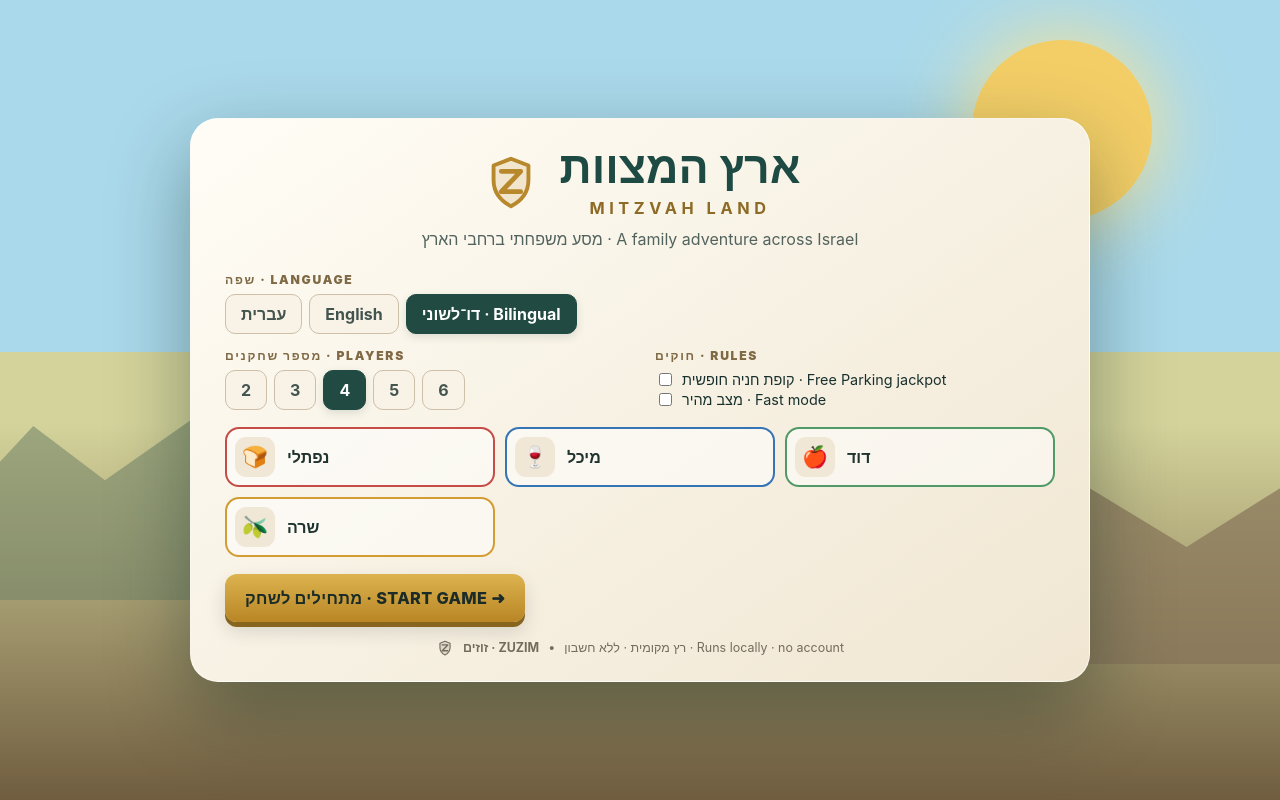
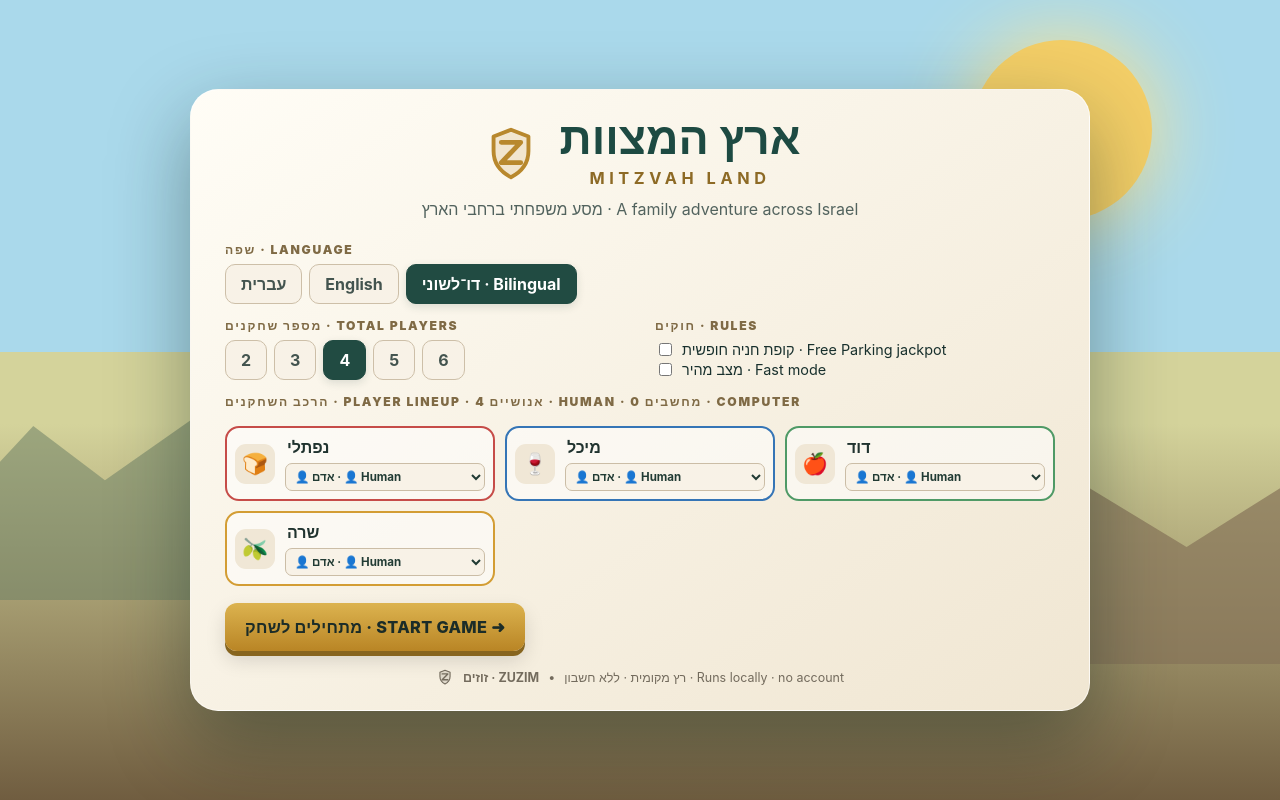
Before and after one commit to naftali-spitz/mitzvah-land, a React (Vite) app: page / in a window 1280 px wide. Built offline with nearby package versions, Linux system fonts and the light colour scheme.

Commit message:
Allow choosing human or computer players and difficulty

```diff
--- a/src/components/SetupScreen.tsx
+++ b/src/components/SetupScreen.tsx
@@ -1,41 +1,79 @@
 import { useMemo, useState } from 'react';
 import { motion } from 'framer-motion';
 import { useGameStore } from '../store/gameStore';
-import type { Lang } from '../types/game';
+import type { Lang, Player } from '../types/game';
 import { CurrencyIcon } from './CurrencyIcon';
 
-const tokens=['🍞','🍷','🍎','🫒','🚌','🎒','🥾','🏠','✡','📚'];
-const colors=['#c64c48','#3575b6','#4f9a66','#d39d34','#8c5bb5','#df6b9b'];
-export function SetupScreen(){
- const {lang,setupLang,newGame}=useGameStore();
- const [count,setCount]=useState(4);
- const [names,setNames]=useState(['נפתלי','מיכל','דוד','שרה','','']);
- const [chosen,setChosen]=useState(tokens.slice(0,6));
- const [freeParking,setFreeParking]=useState(false);
- const [fast,setFast]=useState(false);
- const players=useMemo(()=>Array.from({length:count},(_,i)=>({name:names[i]||`Player ${i+1}`,token:chosen[i],color:colors[i]})),[count,names,chosen]);
- const label=(he:string,en:string)=>lang==='he'?he:lang==='en'?en:`${he} · ${en}`;
- const setName=(i:number,v:string)=>setNames(a=>a.map((x,n)=>n===i?v:x));
- const cycleToken=(i:number)=>setChosen(a=>a.map((x,n)=>n===i?tokens[(tokens.indexOf(x)+1)%tokens.length]:x));
- return <main className="home-screen" dir={lang==='he'?'rtl':'ltr'}>
+const tokens = ['🍞', '🍷', '🍎', '🫒', '🚌', '🎒', '🥾', '🏠', '✡', '📚'];
+const colors = ['#c64c48', '#3575b6', '#4f9a66', '#d39d34', '#8c5bb5', '#df6b9b'];
+type SeatType = 'human' | 'computer';
+type Difficulty = NonNullable<Player['aiDifficulty']>;
+
+export function SetupScreen() {
+  const { lang, setupLang, newGame } = useGameStore();
+  const [count, setCount] = useState(4);
+  const [names, setNames] = useState(['נפתלי', 'מיכל', 'דוד', 'שרה', '', '']);
+  const [chosen, setChosen] = useState(tokens.slice(0, 6));
+  const [seatTypes, setSeatTypes] = useState<SeatType[]>(Array(6).fill('human'));
+  const [difficulties, setDifficulties] = useState<Difficulty[]>(Array(6).fill('medium'));
+  const [freeParking, setFreeParking] = useState(false);
+  const [fast, setFast] = useState(false);
+  const label = (he: string, en: string) => lang === 'he' ? he : lang === 'en' ? en : he + ' · ' + en;
+  const setName = (i: number, value: string) => setNames(values => values.map((v, n) => n === i ? value : v));
+  const setSeatType = (i: number, type: SeatType) => {
+    setSeatTypes(values => values.map((v, n) => n === i ? type : v));
+    setNames(values => values.map((value, n) => n === i
+      ? (type === 'computer' ? (lang === 'en' ? 'Computer ' : 'מחשב ') : (lang === 'en' ? 'Player ' : 'שחקן ')) + (i + 1)
+      : value));
+  };
+  const cycleToken = (i: number) => setChosen(values => values.map((v, n) => n === i ? tokens[(tokens.indexOf(v) + 1) % tokens.length] : v));
+  const players = useMemo(() => Array.from({ length: count }, (_, i) => ({
+    name: names[i].trim() || (seatTypes[i] === 'computer' ? 'Computer ' : 'Player ') + (i + 1),
+    token: chosen[i],
+    color: colors[i],
+    isComputer: seatTypes[i] === 'computer',
+    aiDifficulty: seatTypes[i] === 'computer' ? difficulties[i] : undefined,
+  })), [count, names, chosen, seatTypes, difficulties]);
+  const computerCount = players.filter(p => p.isComputer).length;
+
+  return <main className="home-screen" dir={lang === 'he' ? 'rtl' : 'ltr'}>
     <div className="home-sky"><span className="sun"/><span className="mountain m1"/><span className="mountain m2"/></div>
-  <motion.section className="setup-card" initial={{opacity:0,y:16}} animate={{opacity:1,y:0}}>
+    <motion.section className="setup-card" initial={{ opacity: 0, y: 16 }} animate={{ opacity: 1, y: 0 }}>
       <div className="logo-lockup"><div className="logo-badge"><CurrencyIcon size={62}/></div><div><h1>ארץ המצוות</h1><h2>MITZVAH LAND</h2></div></div>
-   <p className="tagline">{label('מסע משפחתי ברחבי הארץ','A family adventure across Israel')}</p>
-   <div className="section-title">{label('שפה','Language')}</div>
+      <p className="tagline">{label('מסע משפחתי ברחבי הארץ', 'A family adventure across Israel')}</p>
+      <div className="section-title">{label('שפה', 'Language')}</div>
       <div className="segmented">
-    {([['he','עברית'],['en','English'],['bi','דו־לשוני · Bilingual']] as [Lang,string][]).map(([v,t])=><button key={v} className={lang===v?'selected':''} onClick={()=>setupLang(v)}>{t}</button>)}
+        {([['he', 'עברית'], ['en', 'English'], ['bi', 'דו־לשוני · Bilingual']] as [Lang, string][]).map(([v, t]) =>
+          <button key={v} className={lang === v ? 'selected' : ''} onClick={() => setupLang(v)}>{t}</button>)}
       </div>
-   <div className="setup-row"><div><div className="section-title">{label('מספר שחקנים','Players')}</div><div className="count-picker">{[2,3,4,5,6].map(n=><button key={n} className={count===n?'selected':''} onClick={()=>setCount(n)}>{n}</button>)}</div></div>
-   <div><div className="section-title">{label('חוקים','Rules')}</div><label className="check"><input type="checkbox" checked={freeParking} onChange={e=>setFreeParking(e.target.checked)}/>{label('קופת חניה חופשית','Free Parking jackpot')}</label><label className="check"><input type="checkbox" checked={fast} onChange={e=>setFast(e.target.checked)}/>{label('מצב מהיר','Fast mode')}</label></div></div>
+      <div className="setup-row"><div><div className="section-title">{label('מספר שחקנים', 'Total players')}</div>
+        <div className="count-picker">{[2, 3, 4, 5, 6].map(n => <button key={n} className={count === n ? 'selected' : ''} onClick={() => setCount(n)}>{n}</button>)}</div>
+      </div><div><div className="section-title">{label('חוקים', 'Rules')}</div>
+        <label className="check"><input type="checkbox" checked={freeParking} onChange={e => setFreeParking(e.target.checked)}/>{label('קופת חניה חופשית', 'Free Parking jackpot')}</label>
+        <label className="check"><input type="checkbox" checked={fast} onChange={e => setFast(e.target.checked)}/>{label('מצב מהיר', 'Fast mode')}</label>
+      </div></div>
+      <div className="section-title">{label('הרכב השחקנים', 'Player lineup')} · {count - computerCount} {label('אנושיים', 'human')} · {computerCount} {label('מחשבים', 'computer')}</div>
       <div className="players-setup">
-    {Array.from({length:count},(_,i)=><div className="player-setup" key={i} style={{borderColor:colors[i]}}>
-      <button className="setup-token" onClick={()=>cycleToken(i)} title="Change token">{chosen[i]}</button>
-      <input value={names[i]} onChange={e=>setName(i,e.target.value)} placeholder={`${label('שחקן','Player')} ${i+1}`}/>
+        {Array.from({ length: count }, (_, i) => <div className={'player-setup ' + (seatTypes[i] === 'computer' ? 'computer-seat' : '')} key={i} style={{ borderColor: colors[i] }}>
+          <button className="setup-token" onClick={() => cycleToken(i)} title={label('החלפת כלי', 'Change token')}>{chosen[i]}</button>
+          <div className="player-setup-fields">
+            <input value={names[i]} onChange={e => setName(i, e.target.value)} aria-label={label('שם שחקן', 'Player name') + ' ' + (i + 1)} placeholder={label('שחקן', 'Player') + ' ' + (i + 1)}/>
+            <div className="seat-options">
+              <select aria-label={label('סוג שחקן', 'Player type') + ' ' + (i + 1)} value={seatTypes[i]} onChange={e => setSeatType(i, e.target.value as SeatType)}>
+                <option value="human">{label('👤 אדם', '👤 Human')}</option>
+                <option value="computer">{label('🤖 מחשב', '🤖 Computer')}</option>
+              </select>
+              {seatTypes[i] === 'computer' && <select aria-label={label('רמת קושי', 'Difficulty') + ' ' + (i + 1)} value={difficulties[i]} onChange={e => setDifficulties(values => values.map((v, n) => n === i ? e.target.value as Difficulty : v))}>
+                <option value="easy">{label('קל', 'Easy')}</option>
+                <option value="medium">{label('בינוני', 'Medium')}</option>
+                <option value="hard">{label('קשה', 'Hard')}</option>
+              </select>}
+            </div>
+          </div>
         </div>)}
       </div>
-   <button className="primary huge" onClick={()=>newGame(players,{freeParkingJackpot:freeParking,fastMode:fast})}>{label('מתחילים לשחק','START GAME')} <span>➜</span></button>
-   <div className="setup-foot"><CurrencyIcon size={18}/> <b>זוזים · ZUZIM</b><span>•</span>{label('רץ מקומית · ללא חשבון','Runs locally · no account')}</div>
+      <button className="primary huge" onClick={() => newGame(players, { freeParkingJackpot: freeParking, fastMode: fast })}>{label('מתחילים לשחק', 'START GAME')} <span>➜</span></button>
+      <div className="setup-foot"><CurrencyIcon size={18}/> <b>זוזים · ZUZIM</b><span>•</span>{label('רץ מקומית · ללא חשבון', 'Runs locally · no account')}</div>
     </motion.section>
- </main>
+  </main>;
 }
```
Lines whose indentation alone changed are shown as unchanged.
